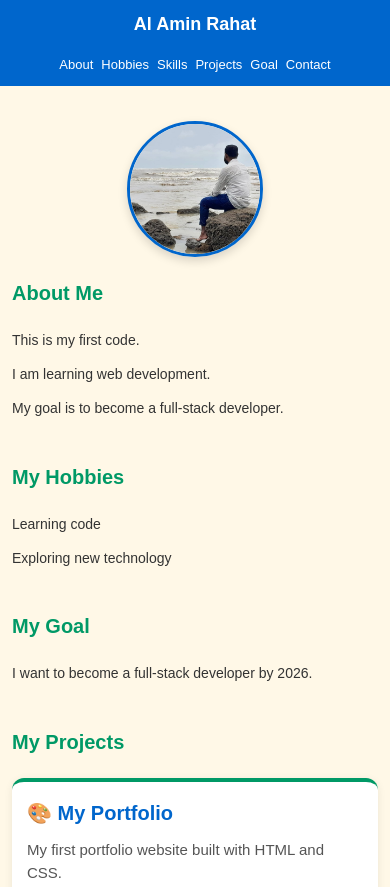
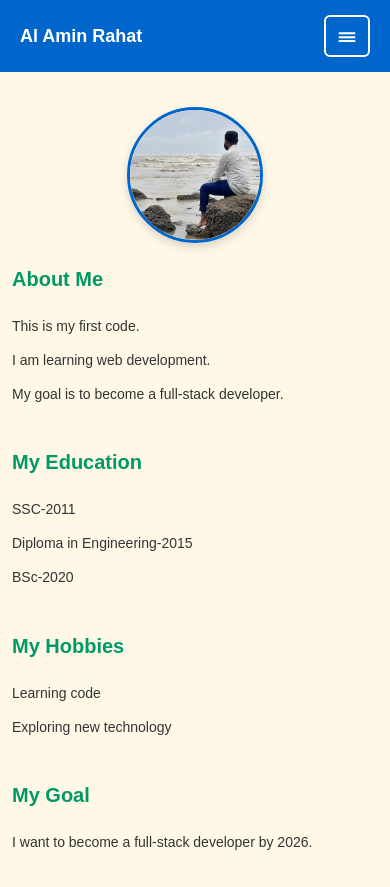
Before and after one commit to alaminrahat56-del/my-portfolio, a plain HTML site: page index.html in a window 390 px wide. Shown: the top 887 px of the page. Drawn offline with Linux system fonts and the light colour scheme.

Commit message:
Add education section

```diff
--- a/index.html
+++ b/index.html
@@ -10,9 +10,11 @@
 
     <header class="navbar">
         <div class="logo">Al Amin Rahat</div>
+        <button class="menu-toggle" onclick="toggleMenu()">☰</button>
         <nav>
             <ul>
                 <li><a href="#about">About</a></li>
+                <li><a href="#education">Education</a></li>
                 <li><a href="#hobbies">Hobbies</a></li>
                 <li><a href="#skills">Skills</a></li>
                 <li><a href="#projects">Projects</a></li>
@@ -28,6 +30,13 @@
         <p>This is my first code.</p>
         <p>I am learning web development.</p>
         <p>My goal is to become a full-stack developer.</p>
+    </section>
+
+    <section id="education">
+         <h2>My Education</h2>
+         <p>SSC-2011</p>
+         <p>Diploma in Engineering-2015</p>
+         <p>BSc-2020</p>
     </section>
 
     <section id="hobbies">
@@ -117,6 +126,11 @@
             <a href="#about">Back to Top ↑</a>
         </p>
     </footer>
-
+<script>
+    function toggleMenu() {
+        const nav = document.querySelector('.navbar nav');
+        nav.classList.toggle('open');
+    }
+</script>
 </body>
 </html>
--- a/style.css
+++ b/style.css
@@ -337,3 +337,73 @@ a:hover {
         font-size: 13px;
     }
 }
+/* ===== Mobile Menu Button ===== */
+.menu-toggle {
+    display: none;
+    background: transparent;
+    border: 2px solid white;
+    color: white;
+    font-size: 24px;
+    padding: 5px 12px;
+    border-radius: 6px;
+    cursor: pointer;
+    transition: all 0.3s ease;
+}
+
+.menu-toggle:hover {
+    background-color: rgba(255, 255, 255, 0.15);
+}
+
+/* Mobile এর জন্য */
+@media (max-width: 768px) {
+
+    /* Menu Button দেখাও */
+    .menu-toggle {
+        display: block;
+    }
+
+    /* Nav কে লুকাও (আগে hidden) */
+    .navbar nav {
+        position: absolute;
+        top: 100%;
+        left: 0;
+        right: 0;
+        background-color: #004a99;
+        max-height: 0;
+        overflow: hidden;
+        transition: max-height 0.4s ease;
+        width: 100%;
+    }
+
+    /* যখন menu খোলা */
+    .navbar nav.open {
+        max-height: 400px;
+    }
+
+    /* Nav list কে column এ সাজাও */
+    .navbar nav ul {
+        flex-direction: column;
+        gap: 0;
+        padding: 10px 0;
+    }
+
+    .navbar nav ul li {
+        width: 100%;
+        text-align: center;
+        border-top: 1px solid rgba(255, 255, 255, 0.1);
+    }
+
+    .navbar nav ul li a {
+        display: block;
+        padding: 15px 20px;
+        font-size: 16px;
+    }
+
+    /* Nav Bar এর layout ঠিক করো */
+    .navbar {
+        flex-direction: row;
+        justify-content: space-between;
+        padding: 15px 20px;
+        position: relative;
+    }
+}
```
